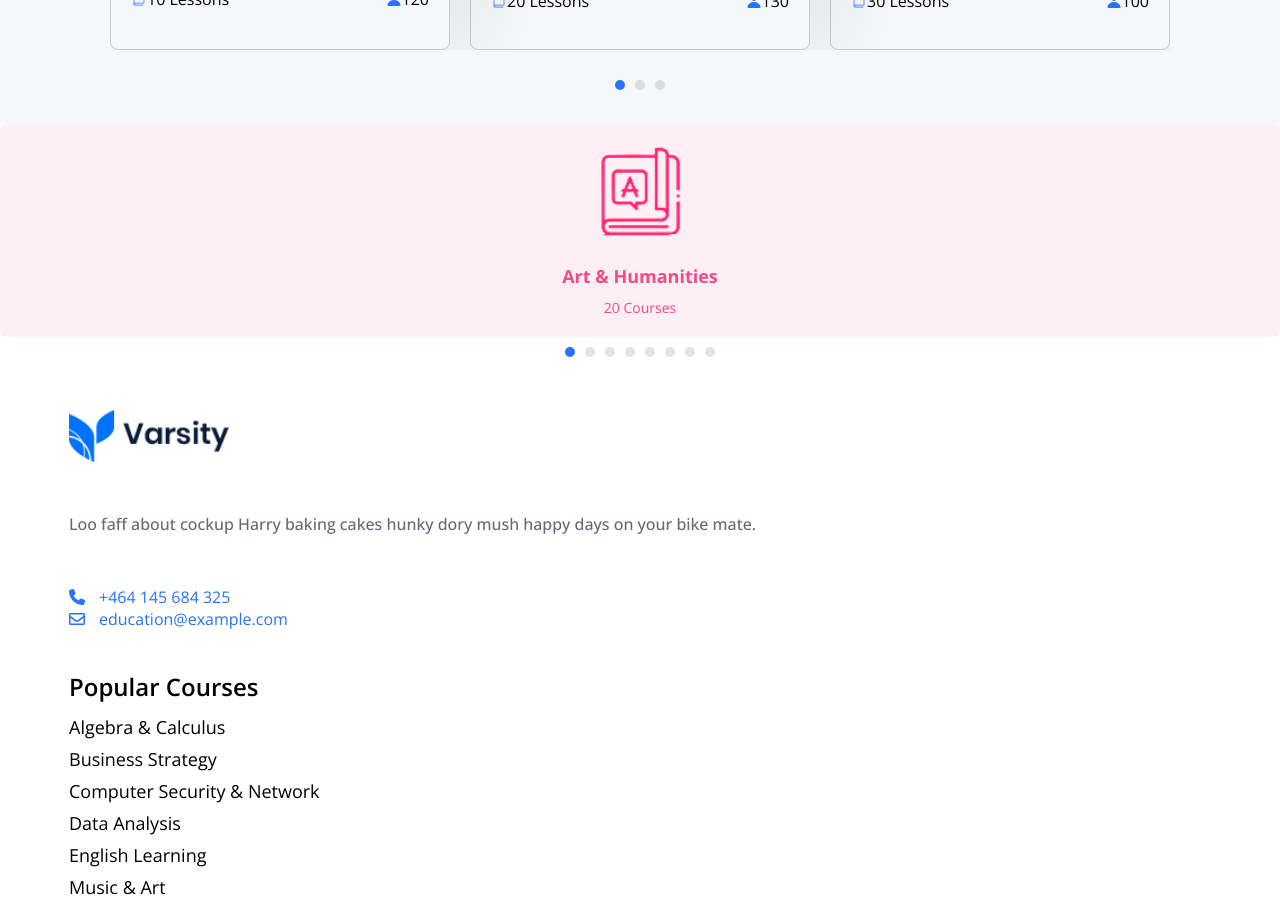
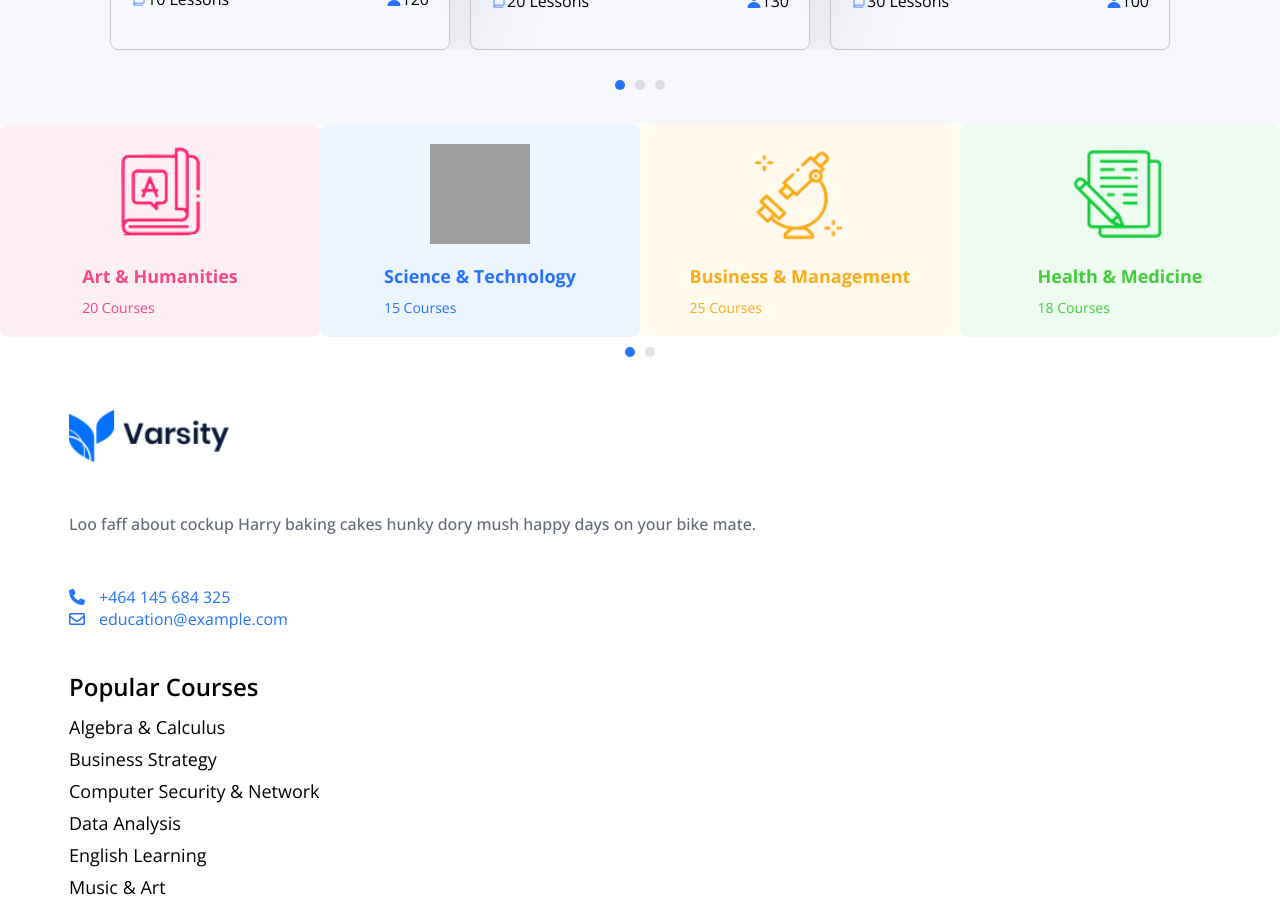
Before and after one commit to mlalayev/FinalProjectEVOCoding, a React (Vite) app: page / in a window 1280 px wide. Shown: the part 3820-4741 px from the top of the page. Built offline with nearby package versions, Linux system fonts and the light colour scheme; grey boxes are pictures that could not be loaded.

Commit message:
my commit

```diff
--- a/CategoriesData.json
+++ b/CategoriesData.json
@@ -1,57 +1,121 @@
 [
     {
         "image": "./src/assets/categoryiconone.png",
-        "title": "Art & Humanities",
-        "courses": "20 Courses",
+        "title": {
+            "en": "Art & Humanities",
+            "az": "İncəsənət və Humanitar Elmlər",
+            "ru": "Искусство и Гуманитарные науки"
+        },
+        "courses": {
+            "en": "20 Courses",
+            "az": "20 Kurs",
+            "ru": "20 Курсов"
+        },
         "bgColor": "#FEEFF4",
         "textColor": "#F54A87"
     },
     {
         "image": "./src/assets/categoryicontwo.png",
-        "title": "Science & Technology",
-        "courses": "15 Courses",
+        "title": {
+            "en": "Science & Technology",
+            "az": "Elm və Texnologiya",
+            "ru": "Наука и Технологии"
+        },
+        "courses": {
+            "en": "15 Courses",
+            "az": "15 Kurs",
+            "ru": "15 Курсов"
+        },
         "bgColor": "#ECF4FF",
         "textColor": "#2873FF"
     },
     {
         "image": "./src/assets/categoryiconthree.png",
-        "title": "Business & Management",
-        "courses": "25 Courses",
+        "title": {
+            "en": "Business & Management",
+            "az": "Biznes və Menecment",
+            "ru": "Бизнес и Менеджмент"
+        },
+        "courses": {
+            "en": "25 Courses",
+            "az": "25 Kurs",
+            "ru": "25 Курсов"
+        },
         "bgColor": "#FFF9EE",
         "textColor": "#F9AD1A"
     },
     {
         "image": "./src/assets/categoryiconfour.png",
-        "title": "Health & Medicine",
-        "courses": "18 Courses",
+        "title": {
+            "en": "Health & Medicine",
+            "az": "Sağlamlıq və Tibb",
+            "ru": "Здоровье и Медицина"
+        },
+        "courses": {
+            "en": "18 Courses",
+            "az": "18 Kurs",
+            "ru": "18 Курсов"
+        },
         "bgColor": "#EDFBF0",
         "textColor": "#44CD3B"
     },
     {
         "image": "./src/assets/categoryiconone.png",
-        "title": "Social Sciences",
-        "courses": "12 Courses",
+        "title": {
+            "en": "Social Sciences",
+            "az": "Sosial Elmlər",
+            "ru": "Социальные науки"
+        },
+        "courses": {
+            "en": "12 Courses",
+            "az": "12 Kurs",
+            "ru": "12 Курсов"
+        },
         "bgColor": "#FEEFF4",
         "textColor": "#F54A87"
     },
     {
         "image": "./src/assets/categoryicontwo.png",
-        "title": "Languages & Literature",
-        "courses": "30 Courses",
+        "title": {
+            "en": "Languages & Literature",
+            "az": "Dillər və Ədəbiyyat",
+            "ru": "Языки и Литература"
+        },
+        "courses": {
+            "en": "30 Courses",
+            "az": "30 Kurs",
+            "ru": "30 Курсов"
+        },
         "bgColor": "#ECF4FF",
         "textColor": "#2873FF"
     },
     {
         "image": "./src/assets/categoryiconthree.png",
-        "title": "Languages & Literature",
-        "courses": "30 Courses",
+        "title": {
+            "en": "Languages & Literature",
+            "az": "Dillər və Ədəbiyyat",
+            "ru": "Языки и Литература"
+        },
+        "courses": {
+            "en": "30 Courses",
+            "az": "30 Kurs",
+            "ru": "30 Курсов"
+        },
         "bgColor": "#FFF9EE",
         "textColor": "#F9AD1A"
     },
     {
         "image": "./src/assets/categoryiconfour.png",
-        "title": "Languages & Literature",
-        "courses": "30 Courses",
+        "title": {
+            "en": "Languages & Literature",
+            "az": "Dillər və Ədəbiyyat",
+            "ru": "Языки и Литература"
+        },
+        "courses": {
+            "en": "30 Courses",
+            "az": "30 Kurs",
+            "ru": "30 Курсов"
+        },
         "bgColor": "#EDFBF0",
         "textColor": "#44CD3B"
     }
--- a/src/Components/MainPage/MainPage-Categories/Categories.css
+++ b/src/Components/MainPage/MainPage-Categories/Categories.css
@@ -1,44 +1,29 @@
-*{
+* {
     margin: 0;
     padding: 0;
     box-sizing: var(--border-sizing);
 }
 
-.category-card {
-    display: var(--display-flex);
-    text-align: var(--display-center);
-    align-items: var(--display-center);
-    flex-direction: var(--flex-direction-column);
-    background-color: rgba(255, 0, 153, 0.197);
-}
-
-.categoryimage{
-    width: 100px;
-}
-
-.category-cards-holder{
-    display: var(--display-flex);
-}
-
 .category-slider-section {
     width: var(--percent-100);
     position: var(--position-relative);
+    overflow: hidden;
 }
 
 .category-card-container {
-    overflow: var(--hidden);
-    width: var(--percent-100);
-    display: var(--display-flex);
+    display: flex;
+    transition: transform 0.5s ease-in-out;
+    width: 100%;
 }
 
 .category-card {
     padding: var(--20-px);
     border-radius: var(--8-px);
-    flex: 0 0 var(--percent-100);
-    display: var(--display-flex);
-    align-items: var(--display-center);
-    transition: transform 0.5s ease-in-out;
-    flex-direction: var(--flex-direction-column);
+    display: flex;
+    align-items: center;
+    flex-direction: column;
+    background-color: rgba(255, 0, 153, 0.197);
+    flex: 1 0 100%; /* Default to 100% width for each card */
 }
 
 .categoryimage {
@@ -59,8 +44,8 @@
 
 .dots-categories {
     margin-top: var(--10-px);
-    display: var(--display-flex);
-    justify-content: var(--display-center);
+    display: flex;
+    justify-content: center;
 }
 
 .dot-categories {
@@ -69,17 +54,27 @@
     height: var(--10-px);
     border-radius: var(--percent-50);
     background-color: var(--gray-color);
-    display: var(--display-inline-block);
+    display: inline-block;
     transition: background-color 0.3s ease;
+    cursor: var(--cursor-pointer);
 }
 
 .dot-categories.active {
     background-color: var(--main-blue-color);
 }
 
-.category-card:not(.active) {
-    display: var(--display-none);
+@media (min-width: 600px) {
+    .category-card {
+        flex: 0 0 50%; /* Two cards per row on tablet screens */
+    }
 }
+
+@media (min-width: 1024px) {
+    .category-card {
+        flex: 0 0 25%; /* Four cards per row on desktop screens */
+    }
+}
+
 
 :root {
     /* Display properties */
--- a/src/Components/MainPage/MainPage-Categories/Categories.jsx
+++ b/src/Components/MainPage/MainPage-Categories/Categories.jsx
@@ -2,8 +2,26 @@ import React, { useState, useEffect } from 'react';
 import './Categories.css';
 import CategoriesData from '../../../../CategoriesData.json';
 
-const Categories = ({ interval = 8000 }) => {
+const Categories = ({ interval = 8000, language = 'en' }) => {
     const [currentIndex, setCurrentIndex] = useState(0);
+    const [visibleCards, setVisibleCards] = useState(1);
+
+    useEffect(() => {
+        const updateVisibleCards = () => {
+            if (window.innerWidth >= 1024) {
+                setVisibleCards(4);
+            } else if (window.innerWidth >= 600) {
+                setVisibleCards(2);
+            } else {
+                setVisibleCards(1);
+            }
+        };
+
+        updateVisibleCards();
+        window.addEventListener('resize', updateVisibleCards);
+
+        return () => window.removeEventListener('resize', updateVisibleCards);
+    }, []);
 
     useEffect(() => {
         const autoSlide = setInterval(() => {
@@ -11,44 +29,44 @@ const Categories = ({ interval = 8000 }) => {
         }, interval);
 
         return () => clearInterval(autoSlide);
-    }, [interval]);
+    }, [interval, visibleCards]);
 
     const handleNext = () => {
         setCurrentIndex((prevIndex) => {
-            const newIndex = prevIndex + 1;
+            const newIndex = prevIndex + visibleCards;
             return newIndex >= CategoriesData.length ? 0 : newIndex;
         });
     };
 
     const handleDotClick = (index) => {
-        setCurrentIndex(index);
+        setCurrentIndex(index * visibleCards);
     };
 
     return (
         <div className='category-slider-section'>
-            <div className="category-card-container">
-                {CategoriesData.map((category, index) => {
-                    const isActive = index === currentIndex;
-                    return (
+            <div
+                className="category-card-container"
+                style={{ transform: `translateX(-${(currentIndex / visibleCards) * 100}%)` }}
+            >
+                {CategoriesData.map((category, index) => (
                     <div
                         key={index}
-                            className={`category-card ${isActive ? 'active' : ''}`}
+                        className="category-card"
                         style={{ backgroundColor: category.bgColor, color: category.textColor }}
                     >
-                            <img src={category.image} alt="category image" className='categoryimage' />
+                        <img src={category.image} alt="category" className='categoryimage' />
                         <div className="category-text-holder">
-                                <h1>{category.title}</h1>
-                                <p>{category.courses}</p>
+                            <h1>{category.title[language]}</h1>
+                            <p>{category.courses[language]}</p>
                         </div>
                     </div>
-                    );
-                })}
+                ))}
             </div>
             <div className="dots-categories">
-                {CategoriesData.map((_, index) => (
+                {Array.from({ length: Math.ceil(CategoriesData.length / visibleCards) }).map((_, index) => (
                     <span
                         key={index}
-                        className={`dot-categories ${index === currentIndex ? 'active' : ''}`}
+                        className={`dot-categories ${index === Math.floor(currentIndex / visibleCards) ? 'active' : ''}`}
                         onClick={() => handleDotClick(index)}
                     ></span>
                 ))}
```
Lines whose indentation alone changed are shown as unchanged.
